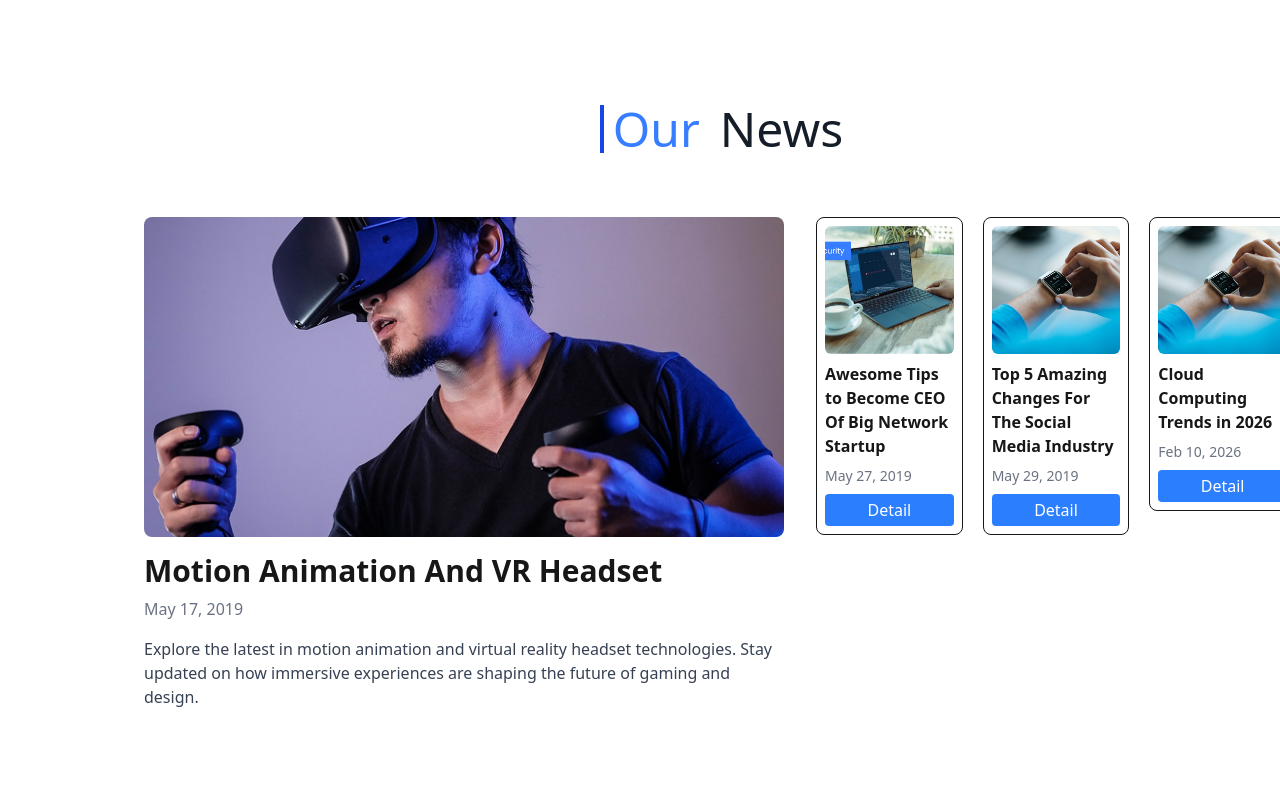
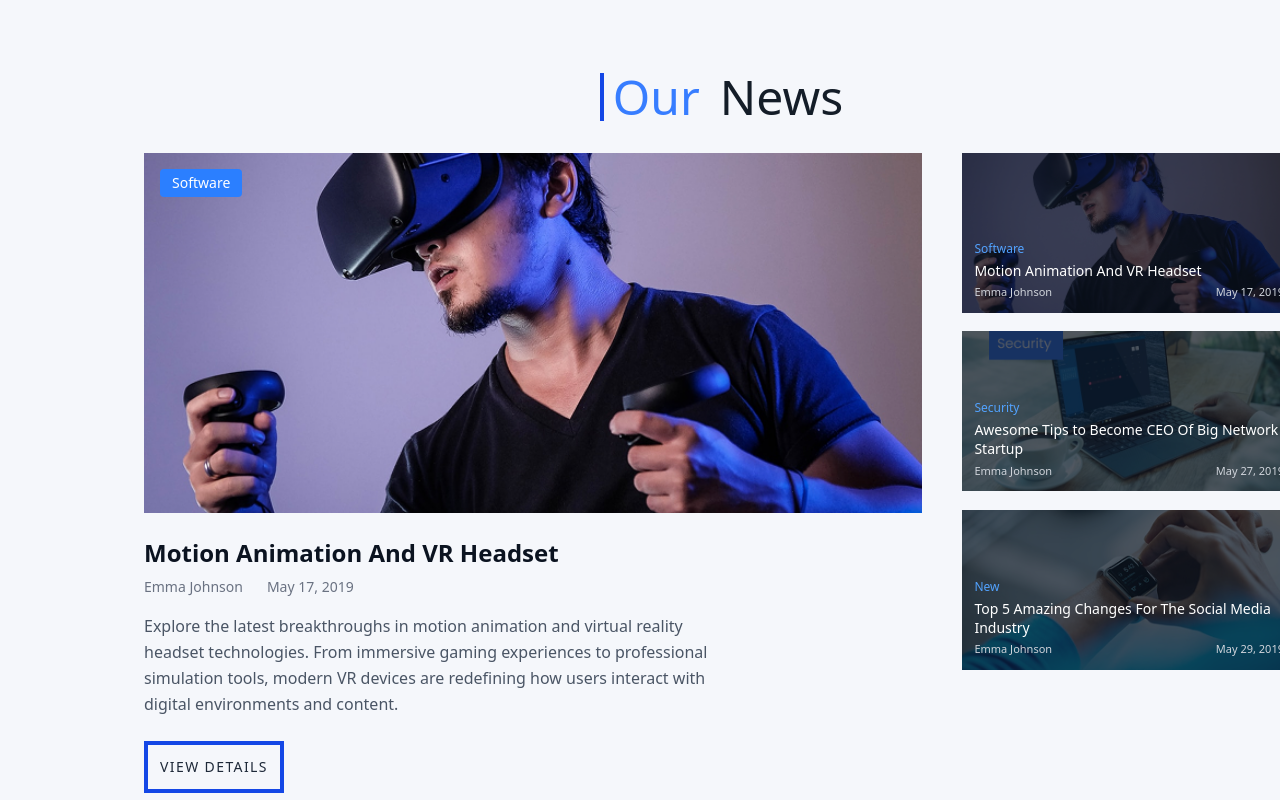
Before and after one commit to DmytroK-goit/webtech, a Next.js app: page / in a window 1280 px wide. Shown: the part 5540-6340 px from the top of the page. Built offline with nearby package versions, Linux system fonts and the light colour scheme.

Commit message:
update news

```diff
--- a/src/components/news.jsx
+++ b/src/components/news.jsx
@@ -6,82 +6,130 @@ import Secur from "../img/news/security.png";
 import New from "../img/news/new.png";
 import Image from "next/image";
 import { useState } from "react";
+
 export default function News() {
   const news = [
     {
       id: 1,
       title: "Motion Animation And VR Headset",
       date: "May 17, 2019",
-      desc: "Explore the latest in motion animation and virtual reality headset technologies. Stay updated on how immersive experiences are shaping the future of gaming and design.",
+      desc: "Explore the latest breakthroughs in motion animation and virtual reality headset technologies. From immersive gaming experiences to professional simulation tools, modern VR devices are redefining how users interact with digital environments and content.",
       photo: Soft,
+      tag: "Software",
+      author: "Emma Johnson",
     },
     {
       id: 2,
       title: "Awesome Tips to Become CEO Of Big Network Startup",
       date: "May 27, 2019",
-      desc: "Learn the essential skills and mindset to lead a large network startup successfully. From strategic planning to team management, we cover the key steps.",
+      desc: "Learn the essential leadership, strategic thinking, and networking skills required to lead a large-scale startup. This guide covers real-world challenges founders face and practical tips to scale a tech company successfully in a competitive market.",
       photo: Secur,
+      tag: "Security",
+      author: "Emma Johnson",
     },
     {
       id: 3,
       title: "Top 5 Amazing Changes For The Social Media Industry",
       date: "May 29, 2019",
-      desc: "Discover the top 5 innovations transforming social media platforms today. From AI-driven feeds to new engagement strategies, stay ahead of the curve.",
+      desc: "Discover the top innovations transforming social media platforms, including AI-driven content, immersive formats, and advanced personalization. These trends are reshaping how brands connect with audiences and how users consume online content.",
       photo: New,
+      tag: "New",
+      author: "Emma Johnson",
     },
     {
       id: 4,
       title: "Cloud Computing Trends in 2026",
       date: "Feb 10, 2026",
-      desc: "Cloud technologies are evolving rapidly. Learn the key trends, tools, and services that businesses are adopting to stay competitive in the cloud era.",
+      desc: "Cloud technologies are evolving rapidly with serverless architectures, edge computing, and AI-powered infrastructure management. Businesses are increasingly adopting multi-cloud strategies to improve scalability, resilience, and performance across global services.",
       photo: New,
+      tag: "Cloud",
+      author: "Emma Johnson",
     },
     {
       id: 5,
       title: "Latest Tech Innovations to Watch",
       date: "Feb 20, 2026",
-      desc: "From AI breakthroughs to next-gen devices, explore the most exciting technological innovations that are shaping our world.",
+      desc: "Explore the most exciting technological innovations shaping the near future, from autonomous systems and robotics to next-generation processors and smart devices. These advancements are set to transform industries and everyday digital experiences.",
       photo: New,
+      tag: "Tech",
+      author: "Emma Johnson",
     },
   ];
+
   const [activeNews, setActiveNews] = useState(news[0]);
 
   return (
-    <section className="bg-white py-32">
+    <section className="bg-[#f5f7fb] py-24">
       <h2 className="text-5xl flex items-center justify-center pl-3 border-l-4 border-l-blue-700 w-60 mx-auto text-[#377dff] gap-5">
         Our <span className="text-[#141d28]">News</span>
       </h2>
 
-      <div className="flex max-w-6xl mx-auto mt-16 gap-8">
-        <div className="w-7/12">
-          <Image
-            src={activeNews.photo}
-            alt={activeNews.title}
-            className="w-full h-80 object-cover rounded-lg"
-          />
-          <h3 className="text-3xl mt-4 font-bold">{activeNews.title}</h3>
-          <p className="text-gray-500 mt-2">{activeNews.date}</p>
-          <p className="mt-4 text-gray-700">{activeNews.desc}</p>
+      <div className="max-w-6xl mx-auto flex gap-10 pt-8">
+        <div className="w-[70%]">
+          <div className="relative h-90 overflow-hidden">
+            <Image
+              src={activeNews.photo}
+              alt={activeNews.title}
+              fill
+              className="object-cover"
+            />
+            <span className="absolute top-4 left-4 bg-blue-500 text-white text-sm px-3 py-1 rounded">
+              {activeNews.tag}
+            </span>
+          </div>
+
+          <h3 className="text-2xl mt-6 font-semibold text-[#0b1320]">
+            {activeNews.title}
+          </h3>
+
+          <div className="flex gap-6 text-gray-500 text-sm mt-2">
+            <span>{activeNews.author}</span>
+            <span>{activeNews.date}</span>
+          </div>
+
+          <p className="mt-4 text-gray-600 leading-relaxed max-w-xl">
+            {activeNews.desc}
+          </p>
+
+          <button className="mt-6 text-sm tracking-widest text-gray-800 hover:text-blue-600 cursor-pointer border-4 border-blue-700 p-3">
+            VIEW DETAILS
+          </button>
         </div>
 
-        <div className="w-5/12">
-          <Swiper spaceBetween={20} slidesPerView={3}>
-            {news.slice(1).map((item) => (
+        <div className="w-[30%] h-130">
+          <Swiper
+            direction="vertical"
+            slidesPerView={3}
+            spaceBetween={16}
+            className="h-full"
+          >
+            {news.map((item) => (
               <SwiperSlide key={item.id}>
-                <div className="flex flex-col gap-2 border p-2 rounded-lg">
+                <div
+                  onClick={() => setActiveNews(item)}
+                  className="relative h-40 cursor-pointer overflow-hidden"
+                >
                   <Image
                     src={item.photo}
                     alt={item.title}
-                    className="w-full h-32 object-cover rounded-md"
+                    fill
+                    className="object-cover"
                   />
-                  <h4 className="font-semibold">{item.title}</h4>
-                  <p className="text-gray-500 text-sm">{item.date}</p>
-                  <button
-                    onClick={() => setActiveNews(item)}
-                    className="mt-auto bg-blue-500 text-white px-3 py-1 rounded hover:bg-blue-600"
-                  >
-                    Detail
-                  </button>
+
+                  <div className="absolute inset-0 bg-[#0b1320]/70 p-3 flex flex-col justify-end">
+                    <span className="text-xs text-blue-400 mb-1">
+                      {item.tag}
+                    </span>
+
+                    <h4 className="text-white text-sm leading-snug line-clamp-2">
+                      {item.title}
+                    </h4>
+
+                    <div className="flex justify-between text-[11px] text-gray-300 mt-1">
+                      <span>{item.author}</span>
+                      <span>{item.date}</span>
+                    </div>
+                  </div>
                 </div>
               </SwiperSlide>
             ))}
```
